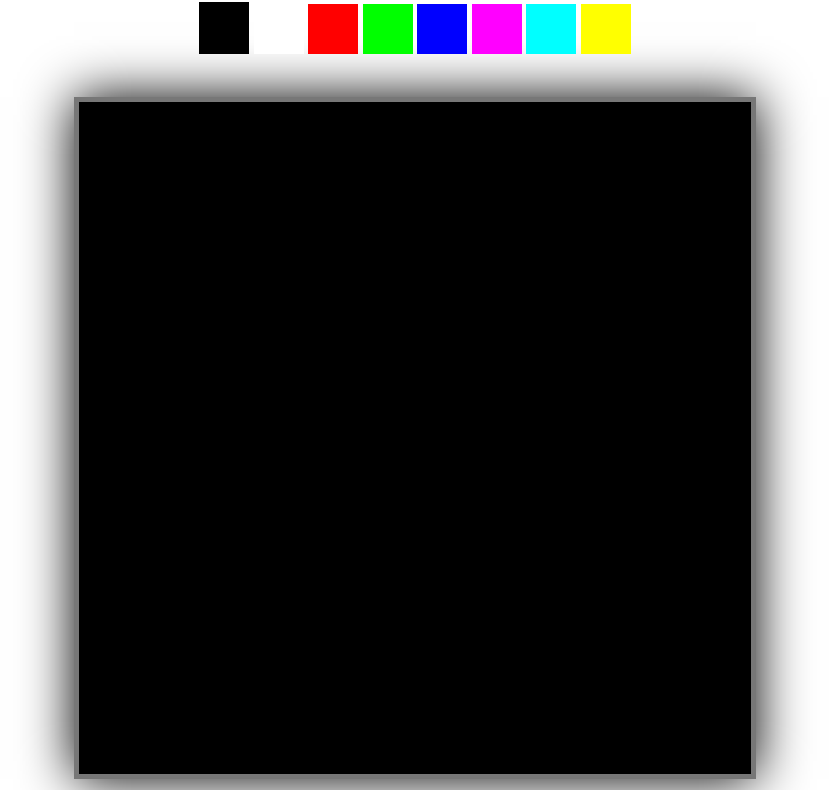
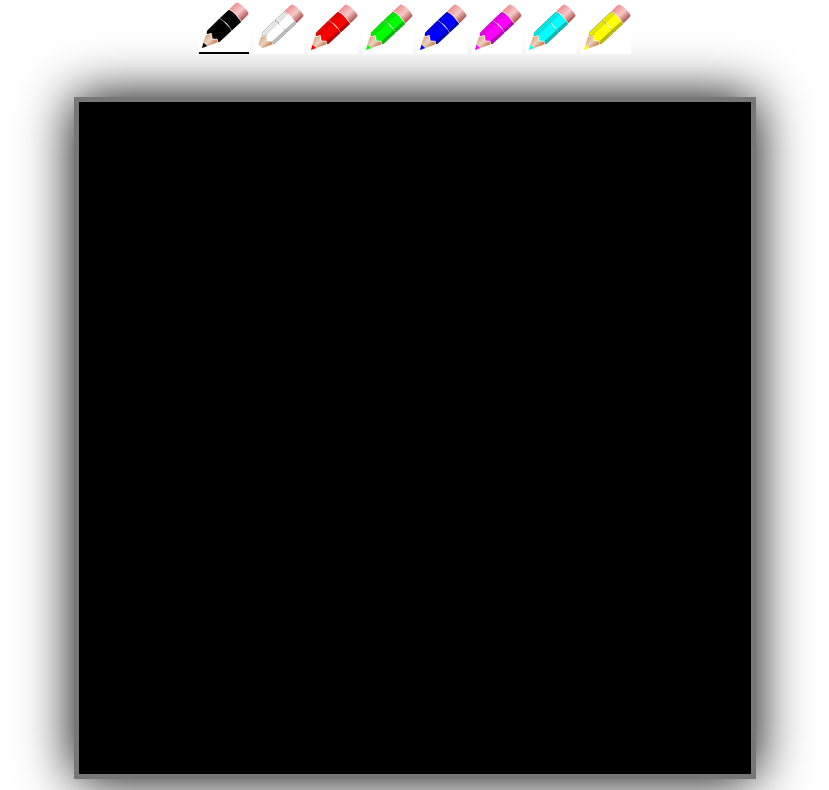
Before and after one commit to BASSINOT/LedMatrixMaker16X, a plain HTML site: page index.html in a window 1280 px wide. Shown: the part 68-858 px from the top of the page, without its empty margins (225-1054 px from the left). Drawn offline with Linux system fonts and the light colour scheme.

Commit message:
[FIXBUG] Suite au précdent commit les crayons de l'interface n'apparaissaient plus. -> il a falu remmetre la bonne url dans le fichier CSS

```diff
--- a/css/style.css
+++ b/css/style.css
@@ -18,14 +18,14 @@ body{display: block;margin: 0 auto}
 .cviolet{background: #ff00ff;color: #ff00ff}
 .cjaune{background: #ffff00;color: #ffff00}
 .csspencil{display: inline-block; width: 50px;height: 50px}
-.colorButtonBlack{background: url("imgs/pencil.png") top left #000000!important}
-.colorButtonBlanc{background: url("imgs/pencil.png") top left #fff!important}
-.colorButtonRouge{background: url("imgs/pencil.png") top left #ff0000!important}
-.colorButtonVert{background: url("imgs/pencil.png") top left #00ff00!important}
-.colorButtonBleu{background: url("imgs/pencil.png") top left #0000ff!important}
-.colorButtonViolet{background: url("imgs/pencil.png") top left #ff00ff!important}
-.colorButtonTurc{background: url("imgs/pencil.png") top left #00ffff!important}
-.colorButtonJaune{background: url("imgs/pencil.png") top left #ffff00!important}
+.colorButtonBlack{background: url("../imgs/pencil.png") top left #000000!important}
+.colorButtonBlanc{background: url("../imgs/pencil.png") top left #fff!important}
+.colorButtonRouge{background: url("../imgs/pencil.png") top left #ff0000!important}
+.colorButtonVert{background: url("../imgs/pencil.png") top left #00ff00!important}
+.colorButtonBleu{background: url("../imgs/pencil.png") top left #0000ff!important}
+.colorButtonViolet{background: url("../imgs/pencil.png") top left #ff00ff!important}
+.colorButtonTurc{background: url("../imgs/pencil.png") top left #00ffff!important}
+.colorButtonJaune{background: url("../imgs/pencil.png") top left #ffff00!important}
 .pencilsArea{display: block; text-align: center;margin: 20px}
 .checkedPencil{border-bottom: solid 2px #000}
 h1{display: block; text-align: center;margin: 10px; font-size: 40px}
--- a/index.html
+++ b/index.html
@@ -14,7 +14,7 @@
         <div class="pencilsArea">
             <a href="#" style="background : #000000; color:#fff" class="csspencil colorButtonBlack checkedPencil"></a>
             <a href="#" class="csspencil colorButtonBlanc"></a>
-            <a href="#" style="background : #ff0000" class="csspencil colorButtonRouge"></a>
+            <a href="#" class="csspencil colorButtonRouge"></a>
             <a href="#" style="background : #00ff00" class="csspencil colorButtonVert"></a>
             <a href="#" style="background : #0000ff" class="csspencil colorButtonBleu"></a>
             <a href="#" style="background : #ff00ff" class="csspencil colorButtonViolet"></a>
```
